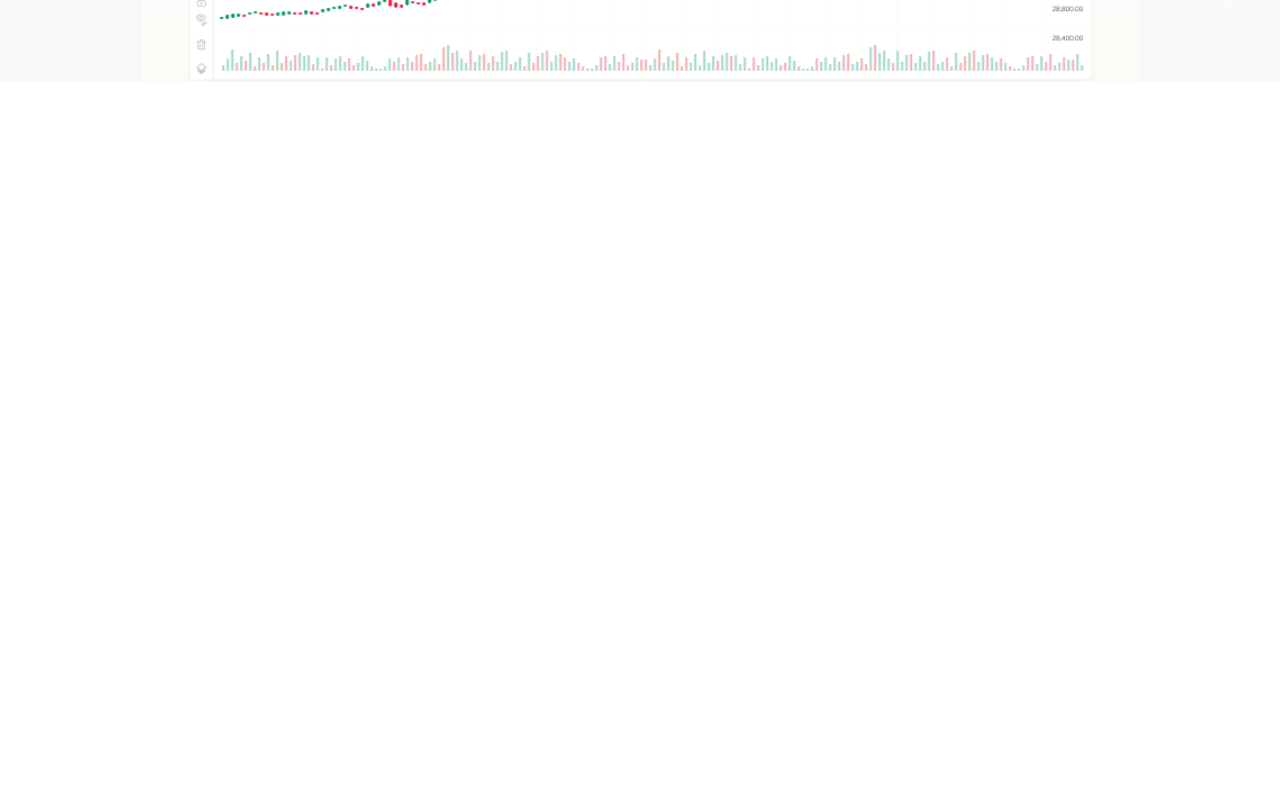
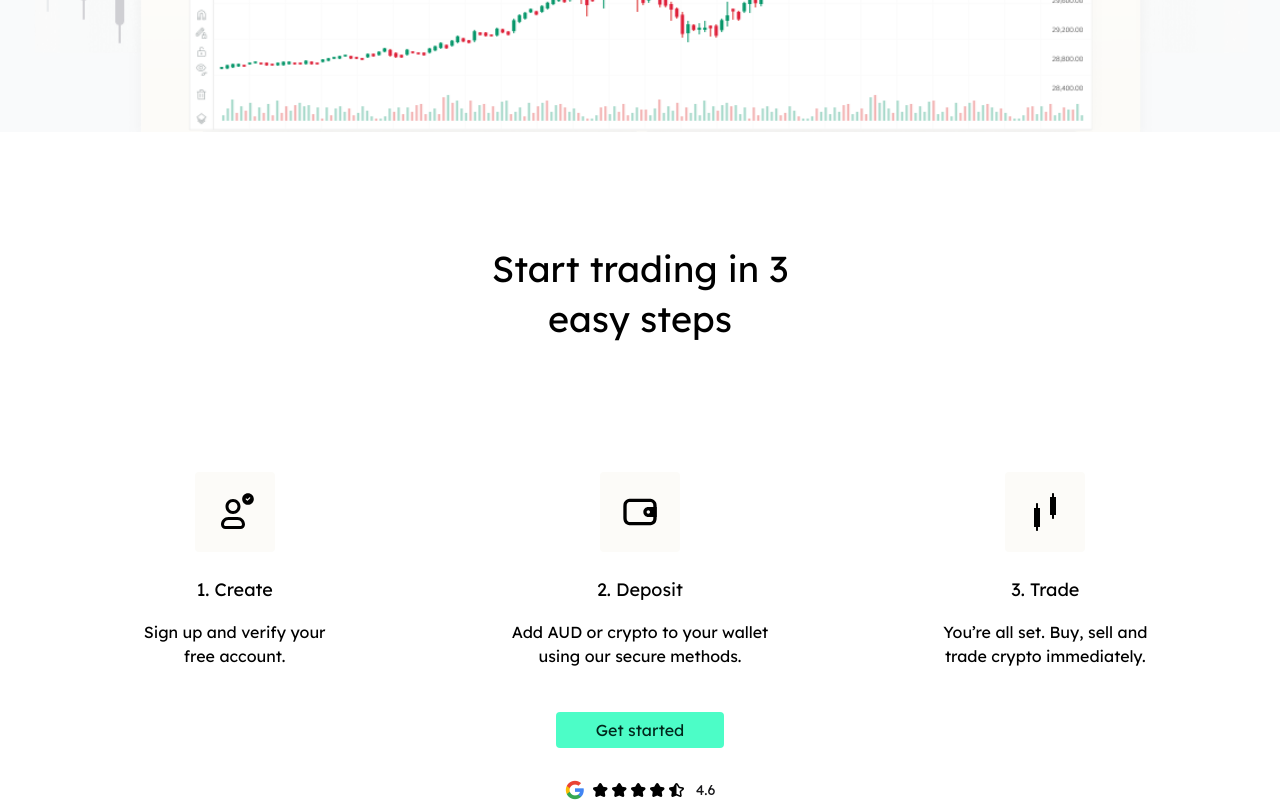
Before and after one commit to danulqua/btc-markets-landing, a Vue app: page / in a window 1280 px wide. Shown: the part 4227-5027 px from the top of the page. Before the commit the page ends 4309 px from the top, so only its background shows below. Built offline with nearby package versions, Linux system fonts and the light colour scheme.

Commit message:
add first steps section

```diff
--- a/src/App.vue
+++ b/src/App.vue
@@ -18,6 +18,7 @@
       reverse
     />
     <VipProgram />
+    <FirstSteps />
   </main>
 </template>
 
@@ -28,6 +29,7 @@ import CurrenciesTable from '@/components/CurrenciesTable.vue';
 import FeaturesSection from '@/components/FeaturesSection.vue';
 import PossibilitiesSection from '@/components/possibilities/PossibilitiesSection.vue';
 import VipProgram from '@/components/VipProgram.vue';
+import FirstSteps from '@/components/FirstSteps.vue';
 
 import tradeImg from '@/assets/images/trade.png';
 import walletImg from '@/assets/images/wallet.png';
--- a/src/components/FeaturesSection.vue
+++ b/src/components/FeaturesSection.vue
@@ -5,25 +5,30 @@
       <div
         class="mt-32 grid grid-cols-1 justify-items-center gap-y-16 md:grid-cols-2 lg:grid-cols-3"
       >
-        <div class="flex w-64 flex-col items-center">
+        <div class="flex flex-col items-center">
           <IconLock />
           <h3 class="mt-6 text-lg">Security</h3>
           <p class="mt-4 text-center">
-            Multiple layers of account security, 2FA, address whitelisting, Biometrics.
+            Multiple layers of account<br />
+            security, 2FA, address<br />
+            whitelisting, Biometrics.
           </p>
         </div>
-        <div class="flex w-64 flex-col items-center">
+        <div class="flex flex-col items-center">
           <IconLightning />
           <h3 class="mt-6 text-lg">Speed</h3>
           <p class="mt-4 text-center">
-            Fast trade executions with an industry leading uptime of 99.99%.
+            Fast trade executions with an<br />
+            industry leading uptime of 99.99%.
           </p>
         </div>
-        <div class="flex w-64 flex-col items-center md:col-span-2 lg:col-auto">
+        <div class="flex flex-col items-center md:col-span-2 lg:col-auto">
           <IconMessage />
           <h3 class="mt-6 text-lg">Support</h3>
           <p class="mt-4 text-center">
-            100% Australian-based customer support, OTC desk and VIP Program.
+            100% Australian-based<br />
+            customer support, OTC desk and<br />
+            VIP Program.
           </p>
         </div>
       </div>
--- /dev/null
+++ b/src/components/FirstSteps.vue
@@ -0,0 +1,57 @@
+<template>
+  <section class="mt-28">
+    <UIContainer>
+      <h2 class="mx-auto w-96 text-center text-4xl leading-[50px]">
+        Start trading in 3 easy steps
+      </h2>
+      <div
+        class="mt-32 grid grid-cols-1 justify-items-center gap-y-16 md:grid-cols-2 lg:grid-cols-3"
+      >
+        <div class="flex flex-col items-center">
+          <div class="flex h-20 w-20 items-center justify-center rounded bg-cream">
+            <IconUserVerified class="h-10 w-10" />
+          </div>
+          <h3 class="mt-6 text-lg">1. Create</h3>
+          <p class="mt-4 text-center">
+            Sign up and verify your<br />
+            free account.
+          </p>
+        </div>
+        <div class="flex flex-col items-center">
+          <div class="flex h-20 w-20 items-center justify-center rounded bg-cream">
+            <IconWallet class="h-10 w-10" />
+          </div>
+          <h3 class="mt-6 text-lg">2. Deposit</h3>
+          <p class="mt-4 text-center">
+            Add AUD or crypto to your wallet<br />
+            using our secure methods.
+          </p>
+        </div>
+        <div class="flex flex-col items-center md:col-span-2 lg:col-auto">
+          <div class="flex h-20 w-20 items-center justify-center rounded bg-cream">
+            <IconTradingBars class="h-10 w-10" />
+          </div>
+          <h3 class="mt-6 text-lg">3. Trade</h3>
+          <p class="mt-4 text-center">
+            You’re all set. Buy, sell and<br />
+            trade crypto immediately.
+          </p>
+        </div>
+      </div>
+      <UIButton text="Get started" type="primary" size="large" class="mx-auto mt-11" />
+      <div class="mt-8 flex items-center justify-center space-x-2">
+        <img src="@/assets/icons/google.png" alt="Google logo" />
+        <UIRating :rating="4.6" />
+      </div>
+    </UIContainer>
+  </section>
+</template>
+
+<script setup lang="ts">
+import UIContainer from '@/components/ui/UIContainer.vue';
+import IconUserVerified from '@/components/icons/IconUserVerified.vue';
+import IconWallet from '@/components/icons/IconWallet.vue';
+import IconTradingBars from '@/components/icons/IconTradingBars.vue';
+import UIButton from '@/components/ui/UIButton.vue';
+import UIRating from '@/components/ui/UIRating.vue';
+</script>
--- a/src/components/VipProgram.vue
+++ b/src/components/VipProgram.vue
@@ -3,13 +3,14 @@
     <UIContainer>
       <h2 class="text-center">VIP Program</h2>
       <h3 class="mt-4 text-center text-4xl leading-[50px]">
-        When you need more than just a crypto exchange
+        When you need more than<br />
+        just a crypto exchange
       </h3>
       <p class="mt-8 text-center text-[15px]">
         Access world-class APIs, a lower fee structure and a dedicated Account Manager.
       </p>
 
-      <div class="mt-12 flex items-center justify-around">
+      <div class="mt-12 flex items-center justify-center space-x-16">
         <div class="flex items-center space-x-2">
           <IconLightning class="h-6 w-6" />
           <span>API integrations</span>
--- a/tailwind.config.js
+++ b/tailwind.config.js
@@ -18,6 +18,7 @@ module.exports = {
         'dark-2': '#27272A',
         'grey-1': '#71717A',
         'grey-2': '#A1A1AA',
+        cream: '#FCFBF8',
       },
     },
   },
```
